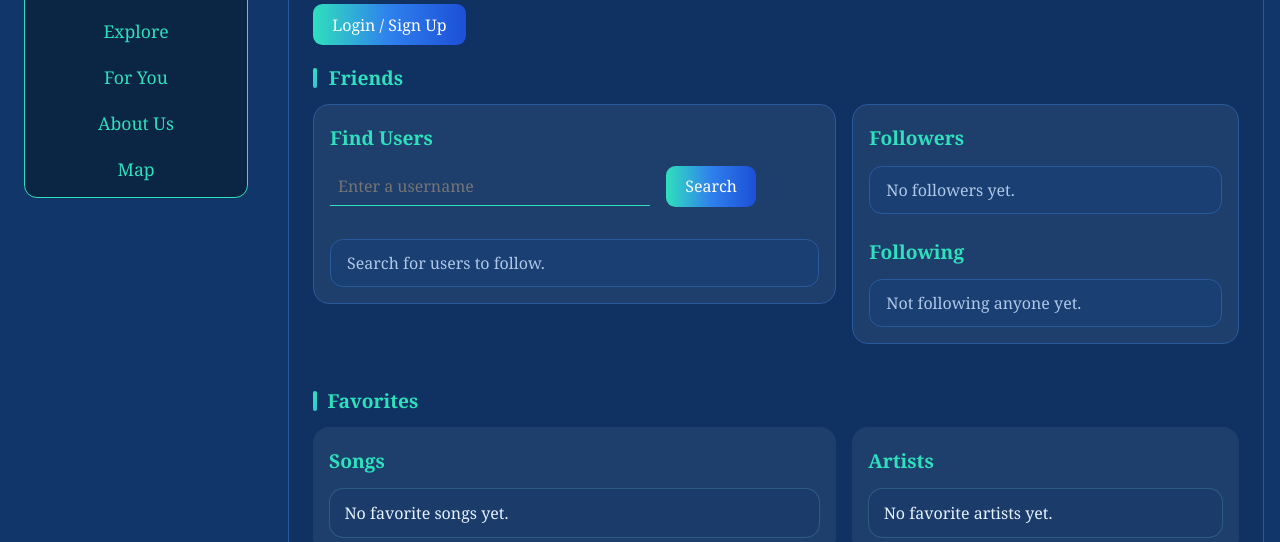
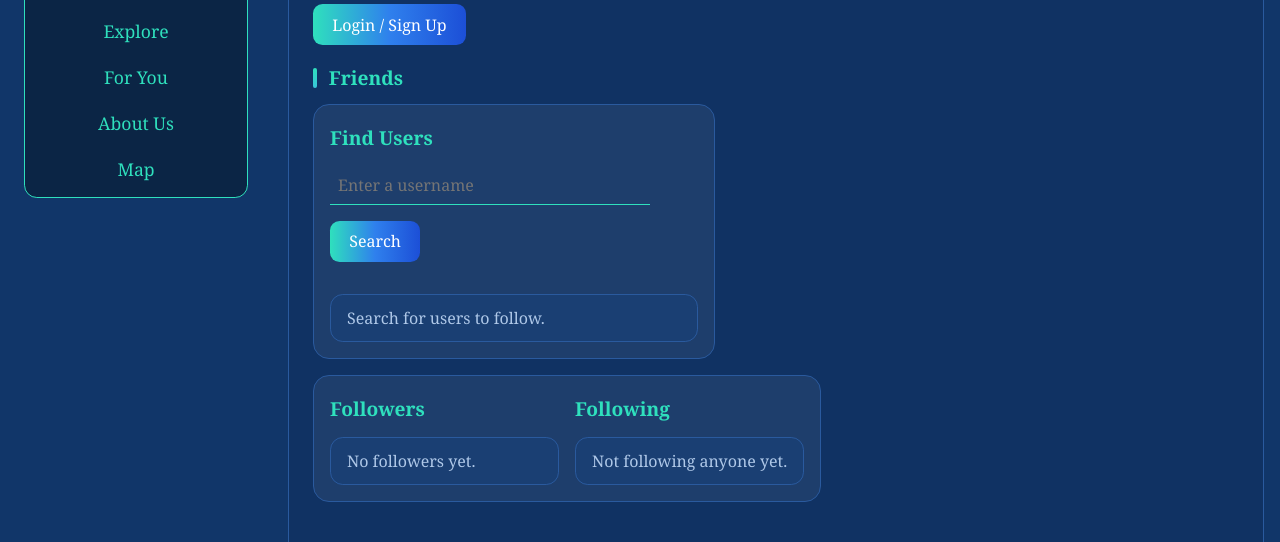
Before and after one commit to kierau18-create/algo-rhythm-backend, a website: page public/profile.html in a window 1280 px wide. Shown: the part 228-770 px from the top of the page. Drawn offline with Linux system fonts and the light colour scheme; no server answers.

```diff
--- a/public/final.css
+++ b/public/final.css
@@ -350,15 +350,21 @@ PROFILE SOCIAL
 ======================= */
 
 .profile-social {
-  display: grid;
-  grid-template-columns: 1.15fr 0.85fr;
+  display: flex;
+  flex-direction: column;
   gap: 1em;
   margin-bottom: 1.5em;
-  align-items: start;
+}
+
+.social-connections-row {
+  display: grid;
+  grid-template-columns: 1fr 1fr;
+  gap: 1em;
+  width: 100%;
 }
 
 @media (max-width: 48em) {
-  .profile-social {
+  .social-connections-row {
     grid-template-columns: 1fr;
   }
 }
@@ -393,6 +399,23 @@ PROFILE SOCIAL
   padding: 0.75em 1em;
   border-radius: 0.8em;
   margin: 0;
+}
+
+.social-connections-row {
+  display: grid;
+  grid-template-columns: 1fr 1fr;
+  gap: 1em;
+  width: 100%;
+}
+
+.social-column {
+  min-width: 0;
+}
+
+@media (max-width: 48em) {
+  .social-connections-row {
+    grid-template-columns: 1fr;
+  }
 }
 
 .user-item {
--- a/public/profile.html
+++ b/public/profile.html
@@ -59,14 +59,22 @@
             </div>
 
             <div class="social-panel">
+              <div class="social-connections-row">
+                <div class="social-column">
                   <h4 class="profile">Followers</h4>
+
                   <div id="followers-list" class="social-list">
                     <p class="social-empty">No followers yet.</p>
                   </div>
+                </div>
 
-              <h4 class="profile social-subheading">Following</h4>
+                <div class="social-column">
+                  <h4 class="profile">Following</h4>
+
                   <div id="following-list" class="social-list">
                     <p class="social-empty">Not following anyone yet.</p>
+                  </div>
+                </div>
               </div>
             </div>
           </div>
```
Lines whose indentation alone changed are shown as unchanged.
